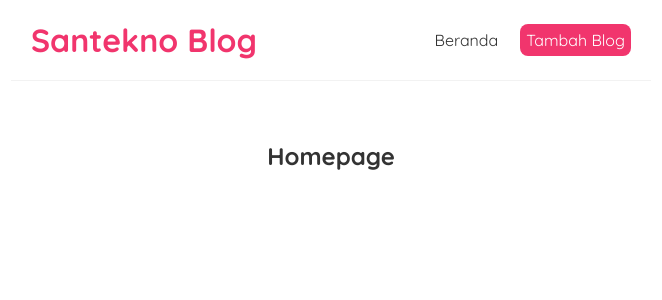
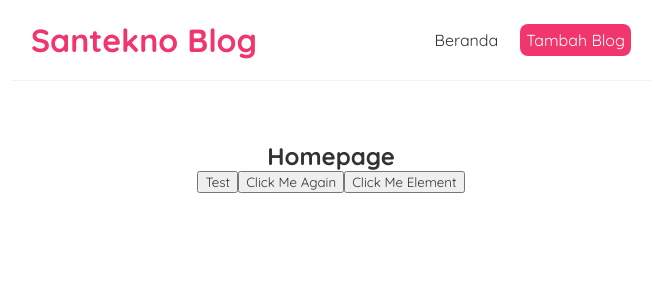
Before and after one commit to santekno/tutorial-reactjs, a React (Create React App) app: page / in a window 1280 px wide. Shown: the top 300 px of the page, without its empty margins (309-971 px from the left). Built offline with nearby package versions, Linux system fonts and the light colour scheme.

Commit message:
event click

```diff
--- a/src/Home.js
+++ b/src/Home.js
@@ -1,11 +1,21 @@
-import React from 'react';
-
 const Home = () => {
+  const handleClick = () => {
+    console.log("hello, santekno");
+  }
+  const handleClickAgain = (name) => {
+    console.log("hello, " + name);
+  }
+  const handleClickAgainElement = (name, e) => {
+    console.log("hello, " + name, e);
+  }
   return (
     <div className="home">
       <h2>Homepage</h2>
+      <button onClick={handleClick}>Test</button>
+      <button onClick={() => handleClickAgain("ihsan")}>Click Me Again</button>
+      <button onClick={(e) => handleClickAgainElement("ihsan", e)}>Click Me Element</button>
     </div>
-   );
+  );
 }
 
 export default Home;
```
Also changed, not shown: 1 other file (tests, documents, lock files or other folders).
